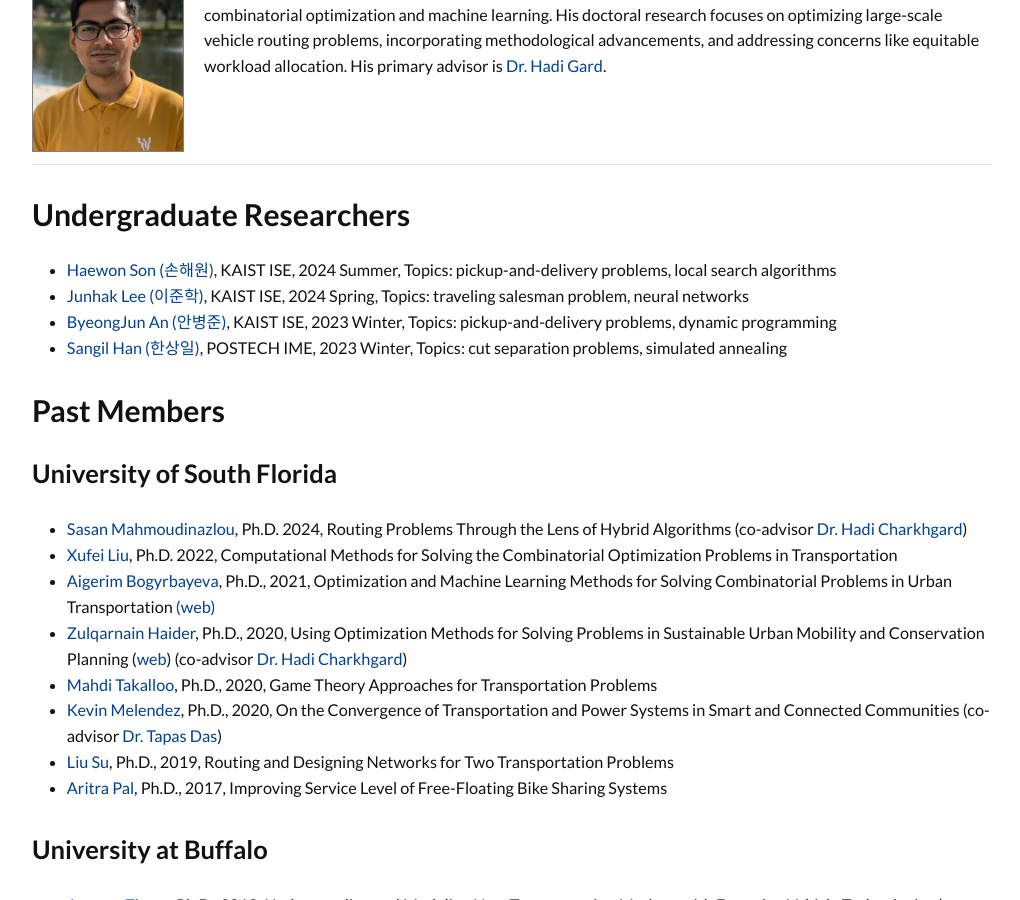
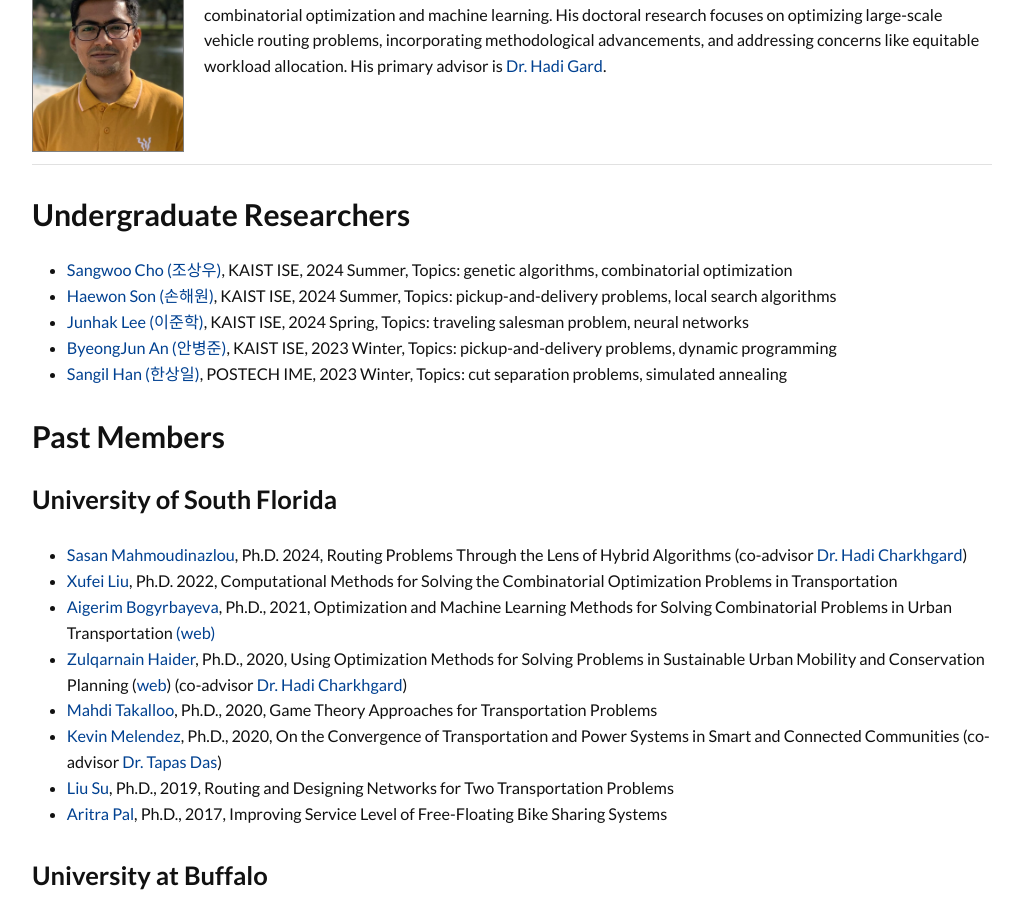
Before and after one commit to kaist-comet/kaist-comet.github.io, a Jekyll site: the page built from people/people.md, in a window 1280 px wide and 900 px high, scrolled down 3972 px. Shown: the whole window, without its empty margins (128-1148 px from the left). Built offline with Jekyll 4.4.1, drawn with Linux system fonts in a browser that asks for light colours; some web fonts are replaced; comment, search, counter and statistics services are not loaded.

Commit message:
Update people.md

```diff
--- a/people/people.md
+++ b/people/people.md
@@ -67,6 +67,7 @@ Introducing the current members of the COMET Lab.
 
 
 ## Undergraduate Researchers
+- [Sangwoo Cho (조상우)](https://www.linkedin.com/in/상우-조-303b96306/), KAIST ISE, 2024 Summer, Topics: genetic algorithms, combinatorial optimization
 - [Haewon Son (손해원)](https://www.linkedin.com/in/haewon-son-370643306/), KAIST ISE, 2024 Summer, Topics: pickup-and-delivery problems, local search algorithms
 - [Junhak Lee (이준학)](https://www.linkedin.com/in/준학-이-a68596300/), KAIST ISE, 2024 Spring, Topics: traveling salesman problem, neural networks
 - [ByeongJun An (안병준)](https://www.linkedin.com/in/병준-안-2571132a6/), KAIST ISE, 2023 Winter, Topics: pickup-and-delivery problems, dynamic programming
```
